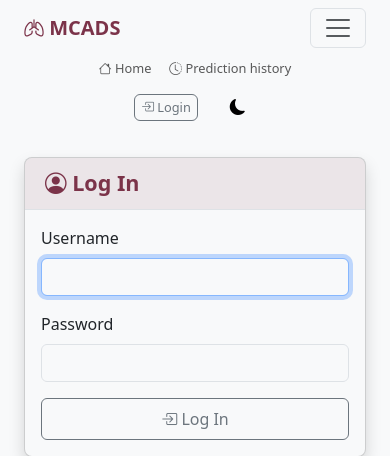
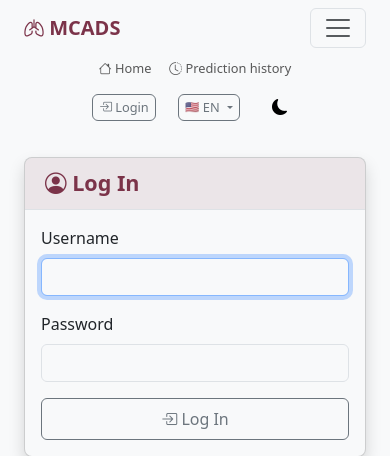
Before and after one commit to PauleNajus/MCADS, a Django app: page /accounts/login/ in a window 390 px wide, after a click that opens the changed part. Shown: the top 456 px of the page. Run offline with Django 5.2, Linux system fonts and the light colour scheme.

Commit message:
Fixed translations button.

```diff
--- a/xrayapp/static/xrayapp/css/style.css
+++ b/xrayapp/static/xrayapp/css/style.css
@@ -323,6 +323,46 @@ footer {
 
 .theme-toggle:hover {
   background-color: rgba(var(--primary-rgb), 0.1);
+}
+
+/* ==========================================
+   LANGUAGE SWITCH
+   ========================================== */
+.dropdown .dropdown-item-form {
+  padding: 0;
+  margin: 0;
+}
+
+.dropdown .dropdown-item-form .dropdown-item {
+  border: none;
+  background: none;
+  width: 100%;
+  text-align: left;
+  cursor: pointer;
+  display: flex;
+  align-items: center;
+  gap: var(--spacing-sm);
+}
+
+.flag-icon {
+  font-size: 1.1em;
+  margin-right: var(--spacing-xs);
+  display: inline-block;
+  vertical-align: middle;
+  line-height: 1;
+}
+
+/* Language dropdown button styling */
+#languageDropdown {
+  min-width: 70px;
+  display: flex;
+  align-items: center;
+  justify-content: center;
+  gap: var(--spacing-xs);
+}
+
+#languageDropdown .flag-icon {
+  margin-right: 0;
 }
 
 /* ==========================================
@@ -931,6 +971,16 @@ footer {
     font-size: 0.875rem !important;
     padding: var(--spacing-xs) var(--spacing-sm) !important;
   }
+
+  /* Language switch mobile adjustments */
+  #languageDropdown {
+    min-width: 60px !important;
+    font-size: 0.875rem !important;
+  }
+
+  #languageDropdown .flag-icon {
+    font-size: 1em !important;
+  }
 }
 
 /* Extra mobile adjustments for very small screens */
@@ -952,6 +1002,16 @@ footer {
 
   .navbar-nav {
     gap: calc(var(--spacing-sm) * 0.75) !important;
+  }
+
+  /* Language switch very small mobile adjustments */
+  #languageDropdown {
+    min-width: 55px !important;
+    font-size: 0.8rem !important;
+  }
+
+  #languageDropdown .flag-icon {
+    font-size: 0.9em !important;
   }
 
   /* Account settings tabs */
--- a/xrayapp/templates/xrayapp/base.html
+++ b/xrayapp/templates/xrayapp/base.html
@@ -79,6 +79,40 @@
                                 <i class="bi bi-box-arrow-in-right"></i> {% trans "Login" %}
                             </a>
                         {% endif %}
+
+                        <!-- Language switch dropdown -->
+                        <div class="dropdown me-3">
+                            <button class="btn btn-outline-secondary dropdown-toggle" type="button" id="languageDropdown" data-bs-toggle="dropdown" aria-expanded="false">
+                                {% get_current_language as LANGUAGE_CODE %}
+                                {% if LANGUAGE_CODE == 'lt' %}
+                                    <span class="flag-icon">🇱🇹</span> {% trans "LT" %}
+                                {% else %}
+                                    <span class="flag-icon">🇺🇸</span> {% trans "EN" %}
+                                {% endif %}
+                            </button>
+                            <ul class="dropdown-menu dropdown-menu-end" aria-labelledby="languageDropdown">
+                                <li>
+                                    <form action="{% url 'set_language' %}" method="post" class="dropdown-item-form">
+                                        {% csrf_token %}
+                                        <input name="next" type="hidden" value="{{ request.get_full_path|iriencode }}" />
+                                        <input name="language" type="hidden" value="en" />
+                                        <button type="submit" class="dropdown-item">
+                                            <span class="flag-icon">🇺🇸</span> English
+                                        </button>
+                                    </form>
+                                </li>
+                                <li>
+                                    <form action="{% url 'set_language' %}" method="post" class="dropdown-item-form">
+                                        {% csrf_token %}
+                                        <input name="next" type="hidden" value="{{ request.get_full_path|iriencode }}" />
+                                        <input name="language" type="hidden" value="lt" />
+                                        <button type="submit" class="dropdown-item">
+                                            <span class="flag-icon">🇱🇹</span> Lietuvių
+                                        </button>
+                                    </form>
+                                </li>
+                            </ul>
+                        </div>
 
                         <!-- Theme toggle button -->
                         <button class="theme-toggle" id="theme-toggle" type="button" data-bs-toggle="tooltip" data-bs-placement="bottom" title="Toggle theme">
```
Also changed, not shown: locale/lt/LC_MESSAGES/django.po, 1 other file.
